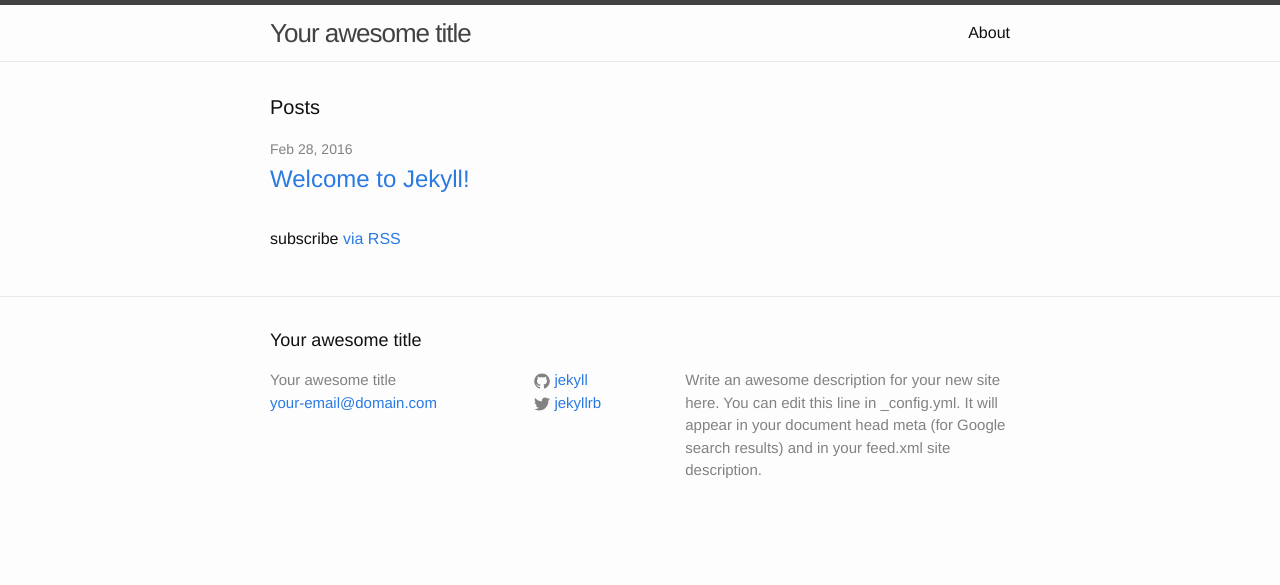
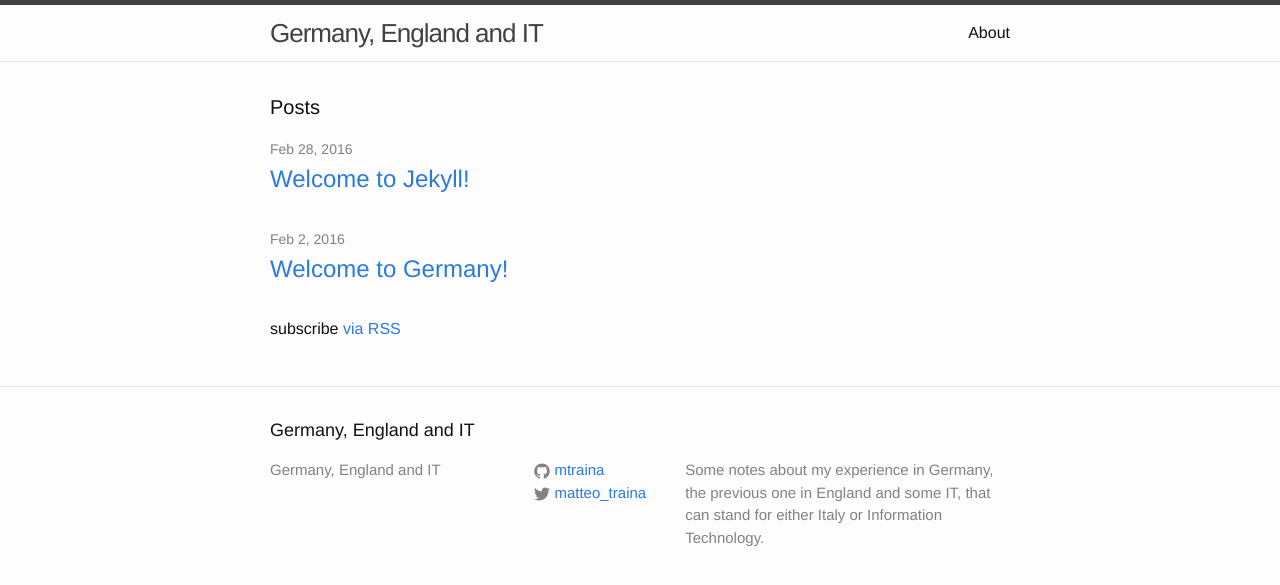
Before and after one commit to mtraina/mtraina.github.io, a Jekyll site: the page built from index.html, in a window 1280 px wide. Shown: the top 585 px of the page. Built offline with Jekyll 4.4.1, drawn with Linux system fonts in a browser that asks for light colours.

Commit message:
conf changes and first blog page

```diff
--- a/_config.yml
+++ b/_config.yml
@@ -6,16 +6,15 @@
 # 'jekyll serve'. If you change this file, please restart the server process.
 
 # Site settings
-title: Your awesome title
-email: your-email@domain.com
+title: Germany, England and IT
+#email: your-email@domain.com
 description: > # this means to ignore newlines until "baseurl:"
-  Write an awesome description for your new site here. You can edit this
-  line in _config.yml. It will appear in your document head meta (for
-  Google search results) and in your feed.xml site description.
+  Some notes about my experience in Germany, the previous one in England
+  and some IT, that can stand for either Italy or Information Technology.
 baseurl: "" # the subpath of your site, e.g. /blog
-url: "http://yourdomain.com" # the base hostname & protocol for your site
-twitter_username: jekyllrb
-github_username:  jekyll
+#url: "http://yourdomain.com" # the base hostname & protocol for your site
+twitter_username: matteo_traina
+github_username:  mtraina
 
 # Build settings
 markdown: kramdown
```
Also changed, not shown: _posts/2016-02-02-welcome-to-germany.markdown (added, +12 -0 lines).
